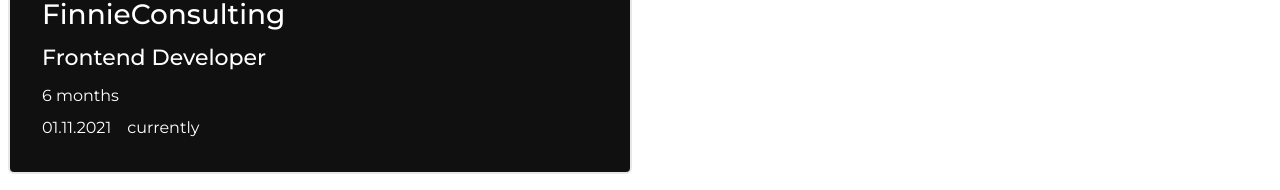
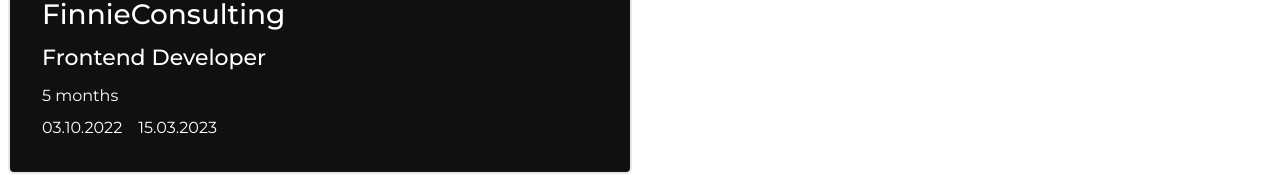
Before and after one commit to artanramanaj/portfolio, a Vue app: page /about in a window 1280 px wide. Shown: the part 1842-2032 px from the top of the page. Built offline with nearby package versions, Linux system fonts and the light colour scheme; what @meforma/vue-toaster would draw is missing.

Commit message:
date work experience finished

```diff
--- a/package.json
+++ b/package.json
@@ -15,6 +15,7 @@
     "@meforma/vue-toaster": "^1.3.0",
     "@vee-validate/rules": "^4.7.4",
     "eslint": "^8.33.0",
+    "moment": "^2.29.4",
     "pinia": "^2.0.28",
     "vee-validate": "^4.7.4",
     "vue": "^3.2.45",
--- a/src/components/About/CompanyAbout.vue
+++ b/src/components/About/CompanyAbout.vue
@@ -76,18 +76,20 @@
     </div>
   </div>
 </template>
+<script>
+import moment from "moment";
 
-<script>
 export default {
   name: "companyAbout",
   data() {
     return {
       tab: 1,
       active: "Tactica",
+      currentDate: "",
+      currentMonths: "",
       companyData: [
         {
           name: "Tactica",
-          description: "lorem ipsum lorem ipsum",
           position: "WordPress Developer & UI/UX Designer",
           time: "6 months",
           from: "01.05.2021",
@@ -96,7 +98,6 @@
         },
         {
           name: "MeshCOM",
-          description: "lorem ipsum lorem ipsum",
           position: "Frontend Developer",
           time: "12 months",
           from: "01.11.2021",
@@ -105,11 +106,10 @@
         },
         {
           name: "FinnieConsulting",
-          description: "lorem ipsum lorem ipsum",
           position: "Frontend Developer",
-          time: "6 months",
-          from: "01.11.2021",
-          to: "currently",
+          time: this.currentMonths,
+          from: "03.10.2022",
+          to: null,
           tab: this.activeTabThree,
         },
       ],
@@ -117,22 +117,18 @@
         {
           img: "img/aboutBackground.svg",
           title: "lorem ipsum 1",
-          description: "this is description1 for company and what i did",
         },
         {
           img: "img/aboutBackground.svg",
           title: "lorem ipsum 2",
-          description: "this is description2 for company and what i did",
         },
         {
           img: "img/aboutBackground.svg",
           title: "lorem ipsum 3",
-          description: "this is description 3 for company and what i did",
         },
       ],
     };
   },
-
   methods: {
     activeTabOne() {
       this.tab = 1;
@@ -146,6 +142,23 @@
       this.tab = 3;
       this.active = "FinnieConsulting";
     },
+    getCurrentDate() {
+      this.currentDate = moment().format("DD.MM.YYYY");
+      this.companyData[2].to = this.currentDate;
+    },
+    calculateMonths() {
+      const from = moment(this.companyData[2].from, "DD.MM.YYYY");
+      const to = this.companyData[2].to
+        ? moment(this.companyData[2].to, "DD.MM.YYYY")
+        : moment();
+      const monthsDiff = to.diff(from, "months");
+      this.companyData[2].time = `${monthsDiff} months`;
+      this.currentMonths = this.companyData[2].time;
+    },
+  },
+  mounted() {
+    this.getCurrentDate();
+    this.calculateMonths();
   },
 };
 </script>
--- a/src/components/MobileMenu.vue
+++ b/src/components/MobileMenu.vue
@@ -25,10 +25,8 @@
       <li class="py-2 px-4">
         <router-link to="/contact">Contact</router-link>
       </li>
-      <li
-        class="bg-primary-green py-2 px-4 rounded-lg cursor-pointer hover:bg-primary-grey"
-      >
-        Hire Me
+      <li class="py-2 px-4">
+        <router-link to="/faqs">FAQs</router-link>
       </li>
     </ul>
   </div>
```
Also changed, not shown: 1 other file (tests, documents, lock files or other folders).
